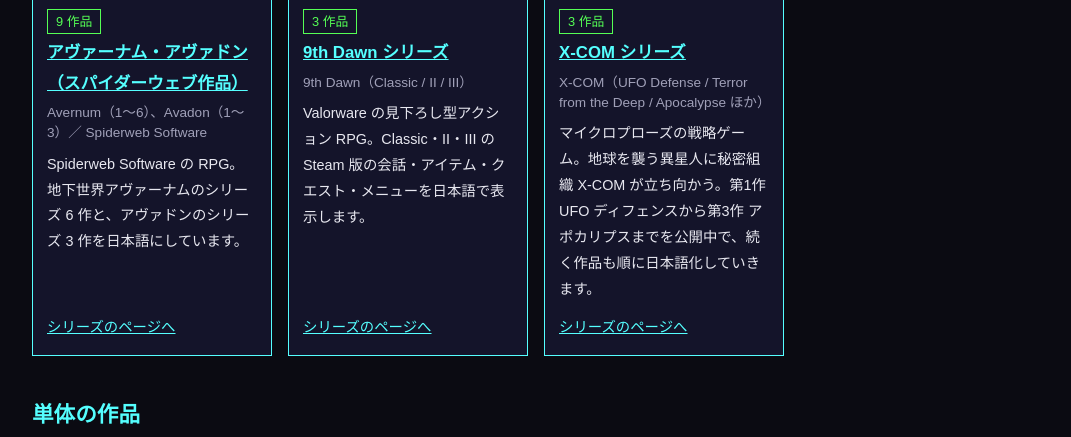
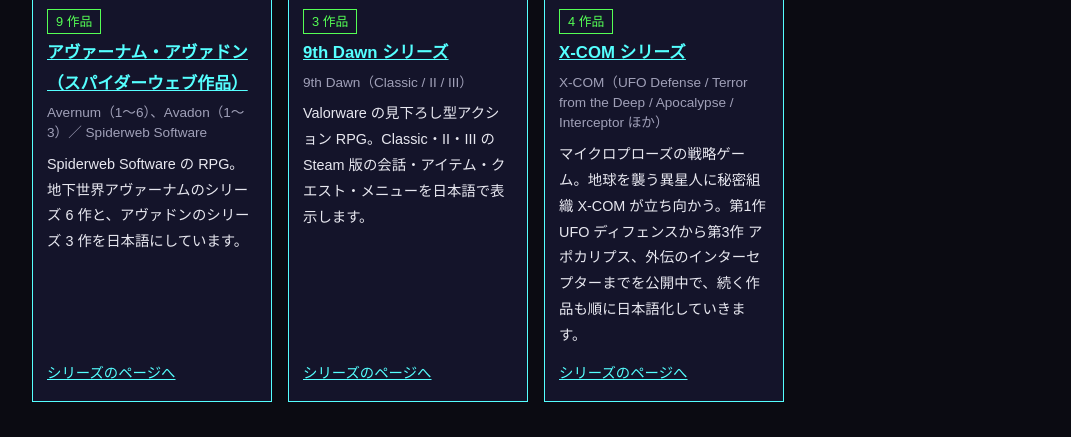
Before and after one commit to higesho/ja, a plain HTML site: page index.html in a window 1280 px wide. Shown: the part 1894-2331 px from the top of the page, without its empty margins (104-1175 px from the left). Drawn offline with Linux system fonts and the light colour scheme.

Commit message:
X-COM: add Interceptor
Co-Authored-By: Claude Opus 5.5 <noreply@anthropic.com>

```diff
--- a/index.html
+++ b/index.html
@@ -130,10 +130,10 @@ GOG.com や Steam で販売されている版を対象に、会話・メニュ
   <li class="ready">
     <a class="thumb" href="https://higesho.github.io/xcom-ja/"><img src="https://higesho.github.io/xcom-ja/ufo/img/geoscape.png" alt="X-COM: UFO ディフェンス 日本語版の地球の画面" loading="lazy"></a>
     <div class="body">
-      <span class="state ready">3 作品</span>
+      <span class="state ready">4 作品</span>
       <span class="name"><a href="https://higesho.github.io/xcom-ja/">X-COM シリーズ</a></span>
-      <span class="orig">X-COM（UFO Defense / Terror from the Deep / Apocalypse ほか）</span>
-      <span class="desc">マイクロプローズの戦略ゲーム。地球を襲う異星人に秘密組織 X-COM が立ち向かう。第1作 UFO ディフェンスから第3作 アポカリプスまでを公開中で、続く作品も順に日本語化していきます。</span>
+      <span class="orig">X-COM（UFO Defense / Terror from the Deep / Apocalypse / Interceptor ほか）</span>
+      <span class="desc">マイクロプローズの戦略ゲーム。地球を襲う異星人に秘密組織 X-COM が立ち向かう。第1作 UFO ディフェンスから第3作 アポカリプス、外伝のインターセプターまでを公開中で、続く作品も順に日本語化していきます。</span>
       <span class="more"><a href="https://higesho.github.io/xcom-ja/">シリーズのページへ</a></span>
     </div>
   </li>
--- a/nav.js
+++ b/nav.js
@@ -58,7 +58,7 @@
       [G + '9thDawnClassic-jpfix/', '9th Dawn Classic', '9thDawnClassic-jpfix'], [G + '9thDawnII-jpfix/', '9th Dawn II', '9thDawnII-jpfix'],
       [G + '9thDawnIII-jpfix/', '9th Dawn III', '9thDawnIII-jpfix']] },
     { name: 'X-COM', label: 'X-COM シリーズ', base: G + 'xcom-ja/', repo: 'xcom-ja', titles: [
-      ['ufo/', 'UFO ディフェンス'], ['tftd/', 'テラー・フロム・ザ・ディープ'], ['apoc/', 'アポカリプス']] }
+      ['ufo/', 'UFO ディフェンス'], ['tftd/', 'テラー・フロム・ザ・ディープ'], ['apoc/', 'アポカリプス'], ['interceptor/', 'インターセプター']] }
   ];
 
   /* 単体の作品: pages はそのサイトの中のページ（あれば） */
```
